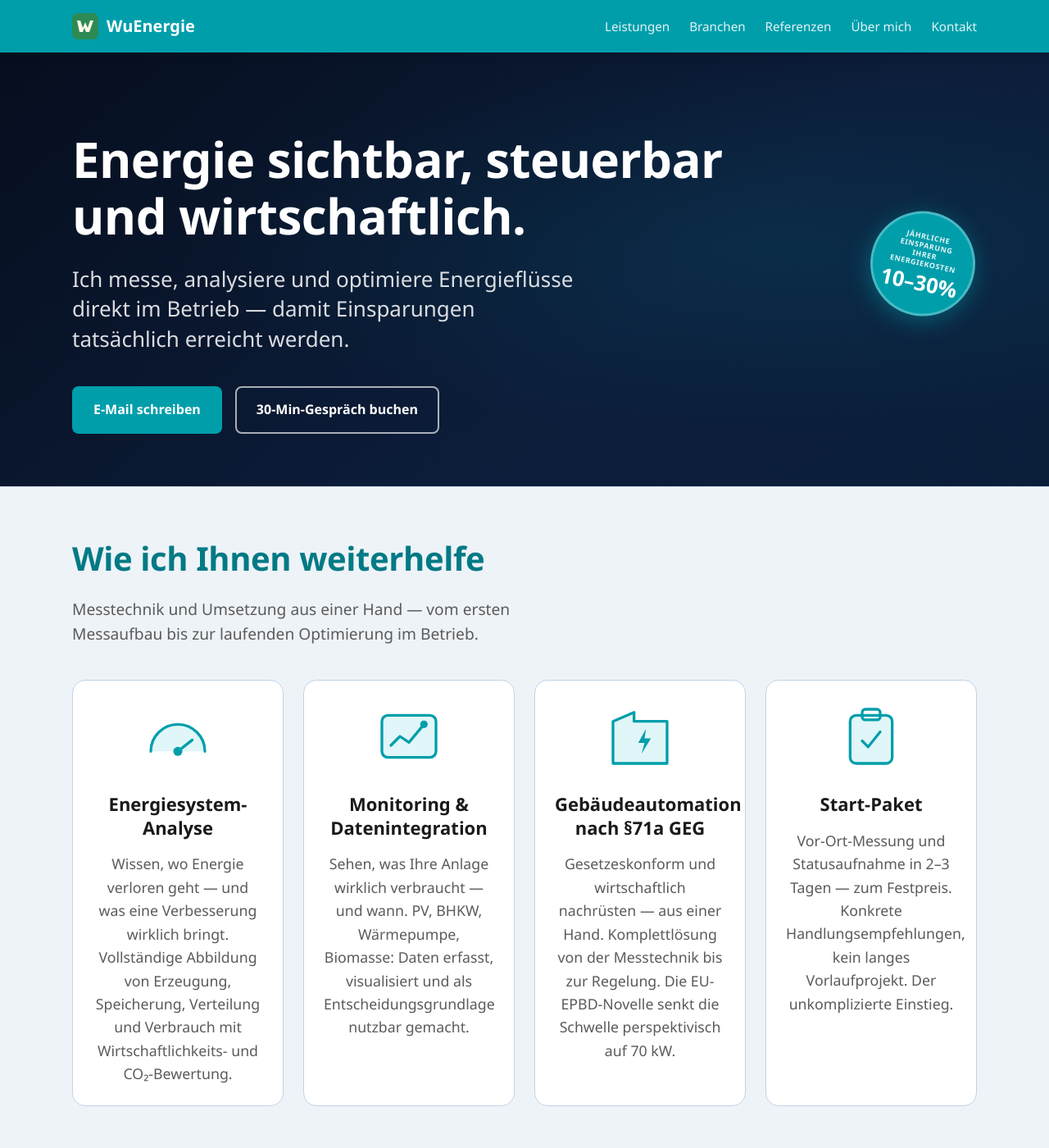
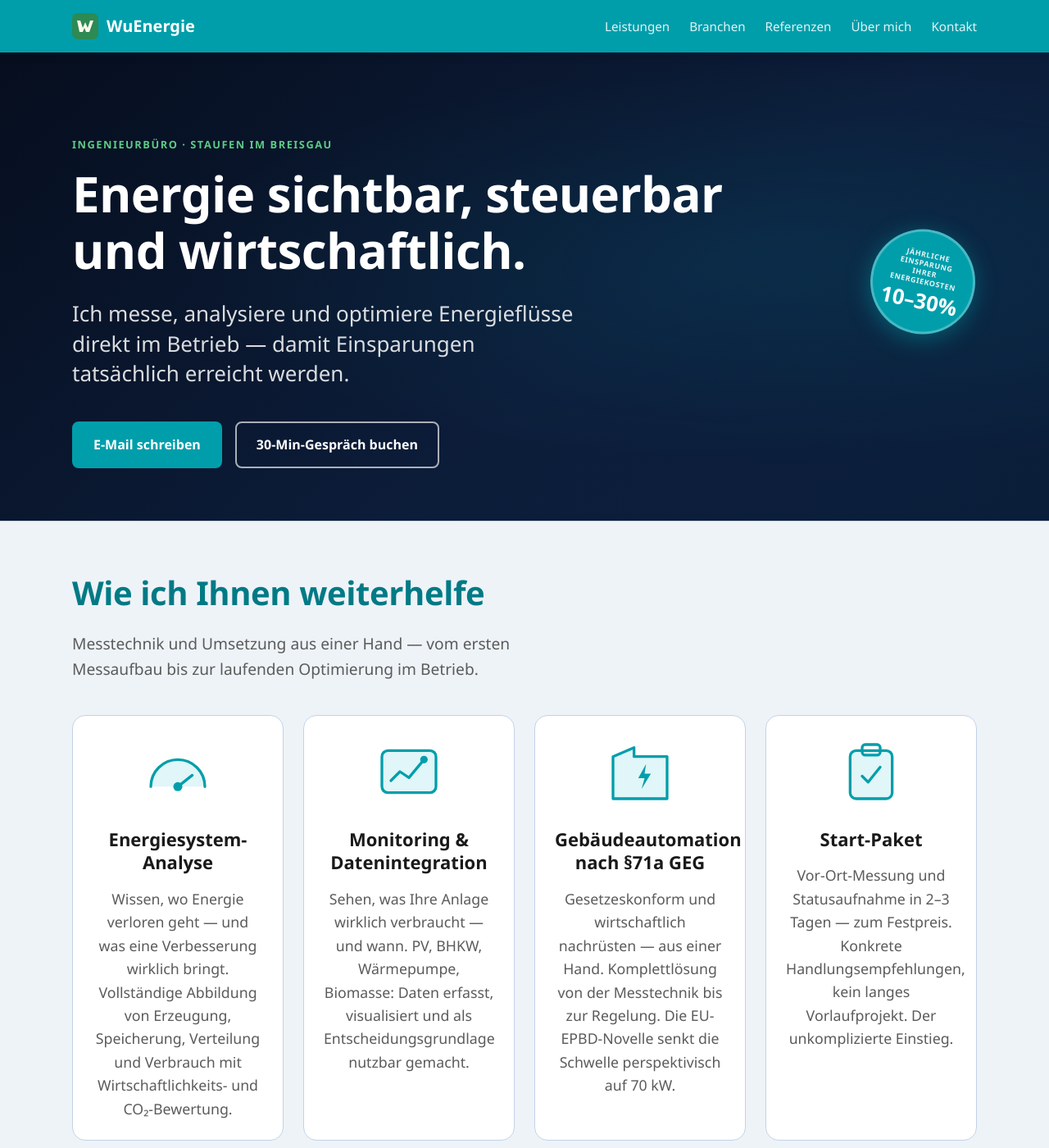
Before and after one commit to wuenergie/wuenergie-site, a Jekyll site: the page built from index.md, in a window 1280 px wide and 1400 px high. Shown: the whole window at 82% size. Built offline with Jekyll 4.4.1, drawn with Linux system fonts in a browser that asks for light colours.

Commit message:
Design: Grün prominenter — Pill-Badges und Hero-Overline
Referenz-Kategorien als grüne Pill-Badges (--c-green-dark, weiße Schrift).
Homepage-Hero erhält grüne Overline „Ingenieurbüro · Staufen im Breisgau"
in leuchtendem --c-green (#5ECC85) auf dunklem Hintergrund.

Co-Authored-By: Claude Sonnet 4.6 <noreply@anthropic.com>

```diff
--- a/assets/css/style.css
+++ b/assets/css/style.css
@@ -371,10 +371,14 @@ section + section { border-top: 1px solid var(--c-border); }
 }
 .ref-name { font-weight: 600; }
 .ref-cat {
-  color: var(--c-green-dark);
-  font-size: 0.875rem;
+  background: var(--c-green-dark);
+  color: #fff;
+  font-size: 0.8rem;
   white-space: nowrap;
-  font-weight: 500;
+  font-weight: 600;
+  padding: 0.2rem 0.625rem;
+  border-radius: 999px;
+  align-self: center;
 }
 .ref-desc {
   grid-column: 1 / -1;
@@ -533,6 +537,9 @@ section + section { border-top: 1px solid var(--c-border); }
   text-transform: uppercase;
   margin-bottom: var(--space-sm);
 }
+.hero .overline {
+  color: var(--c-green);
+}
 
 /* Schmerzpunkte-Liste */
 .pain-list {
--- a/index.md
+++ b/index.md
@@ -6,6 +6,7 @@ description: Ingenieurbüro Jörg Wünnenberg in Staufen im Breisgau — Energie
 
 <section class="hero">
   <div class="container">
+    <span class="overline">Ingenieurbüro · Staufen im Breisgau</span>
     <div class="savings-badge" aria-hidden="true">
       <span class="savings-badge-top">Jährliche Einsparung Ihrer Energiekosten</span>
       <span class="savings-badge-value">10–30%</span>
```
